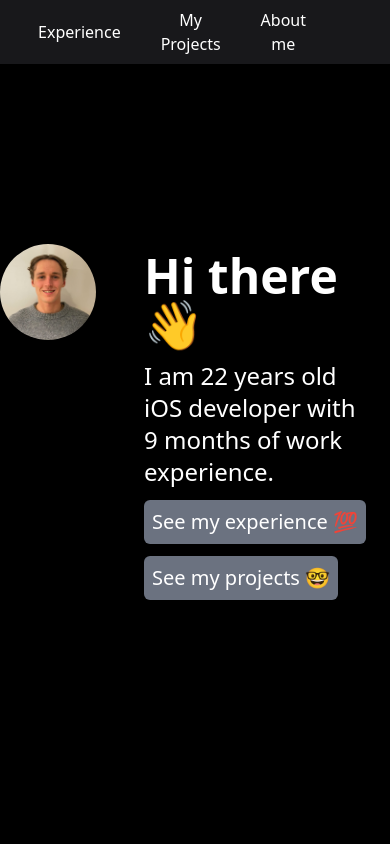
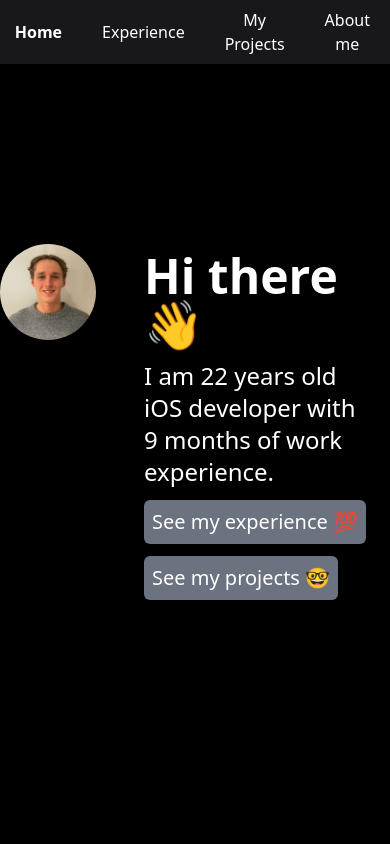
Before and after one commit to michalik-michal/portfolio, a Next.js app: page / in a window 390 px wide. Shown: the top 844 px of the page. Built offline with nearby package versions, Linux system fonts and the light colour scheme.

Commit message:
fix navbar alignment

```diff
--- a/components/NavBars/NavBar.jsx
+++ b/components/NavBars/NavBar.jsx
@@ -3,7 +3,7 @@ import Link from 'next/link'
 
 export default function NavBar() {
     return (
-          <div className=" bg-zinc-900 text-white h-16 flex flex-row-reverse px-16 sm:text-xl fixed w-screen">
+          <div className=" bg-zinc-900 text-white h-16 flex flex-row-reverse sm:px-16 sm:text-xl fixed w-screen">
           <button className='px-5 hover:font-bold'> <Link href="/aboutme"> About me</Link></button>
            <button className='px-5 hover:font-bold'> <ScrollLink to="my-projects" smooth={true} duration={400} offset={-150}> My Projects</ScrollLink></button>
             <button className='px-5 hover:font-bold'> <ScrollLink to="experience" smooth={true} duration={400} offset={-150}> Experience</ScrollLink></button>
```
